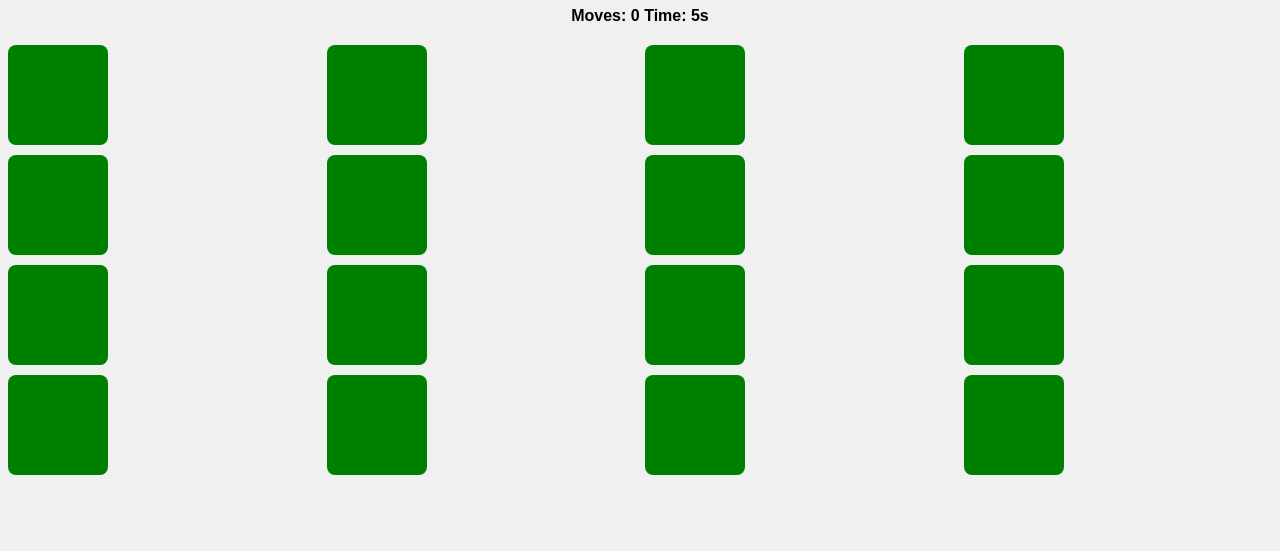
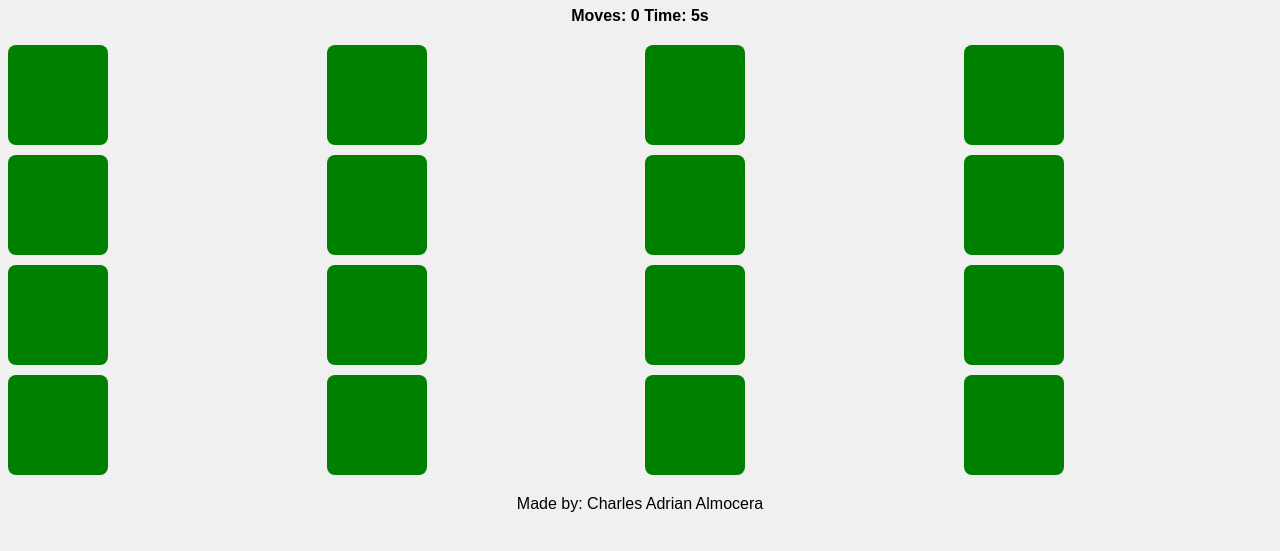
Before and after one commit to Cifermorii/Memory-Game, a plain HTML site: page index.html in a window 1280 px wide. Shown: the part 101-652 px from the top of the page. Drawn offline with Linux system fonts and the light colour scheme.

Commit message:
Update index.html

```diff
--- a/index.html
+++ b/index.html
@@ -35,6 +35,10 @@
     </div>
   </div>
 
+  <footer>
+    <p>Made by: Charles Adrian Almocera</p>
+  </footer>
+
   <script src="index.js"></script>
 </body>
 </html>
```
